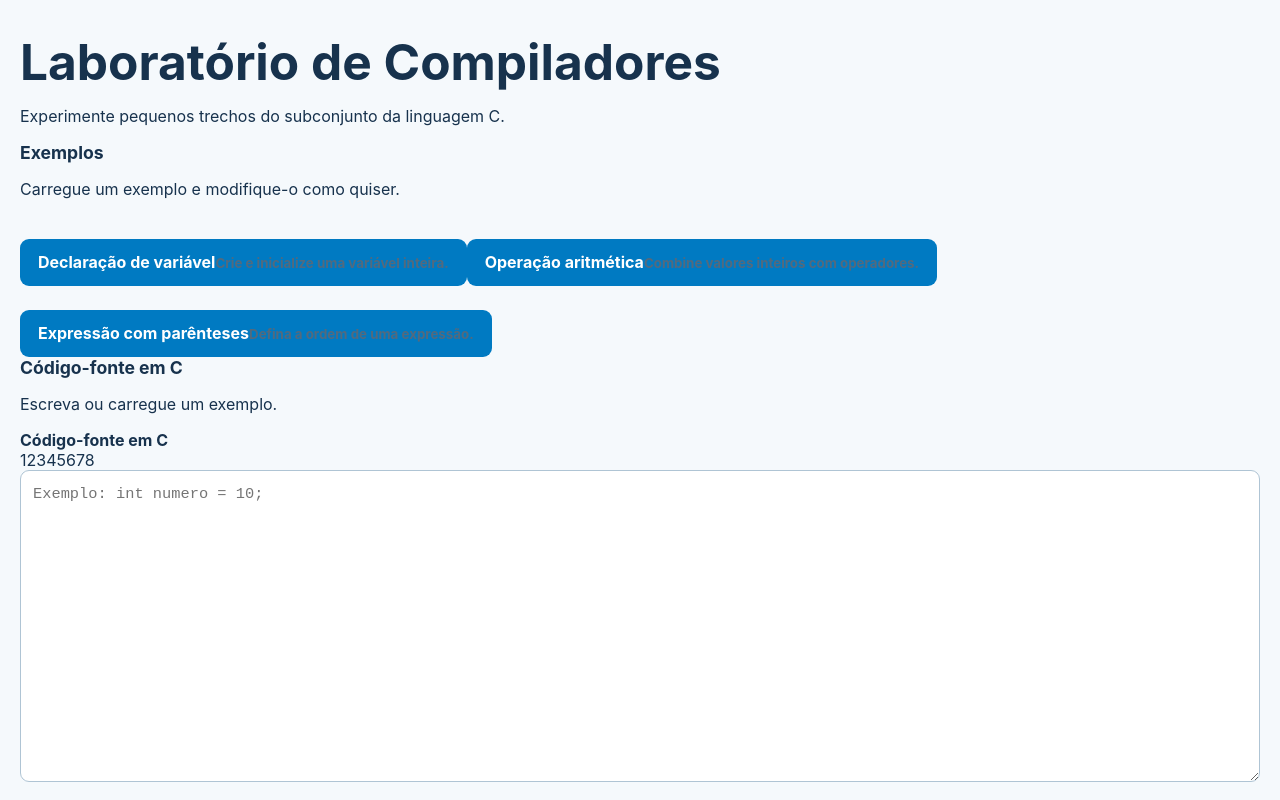
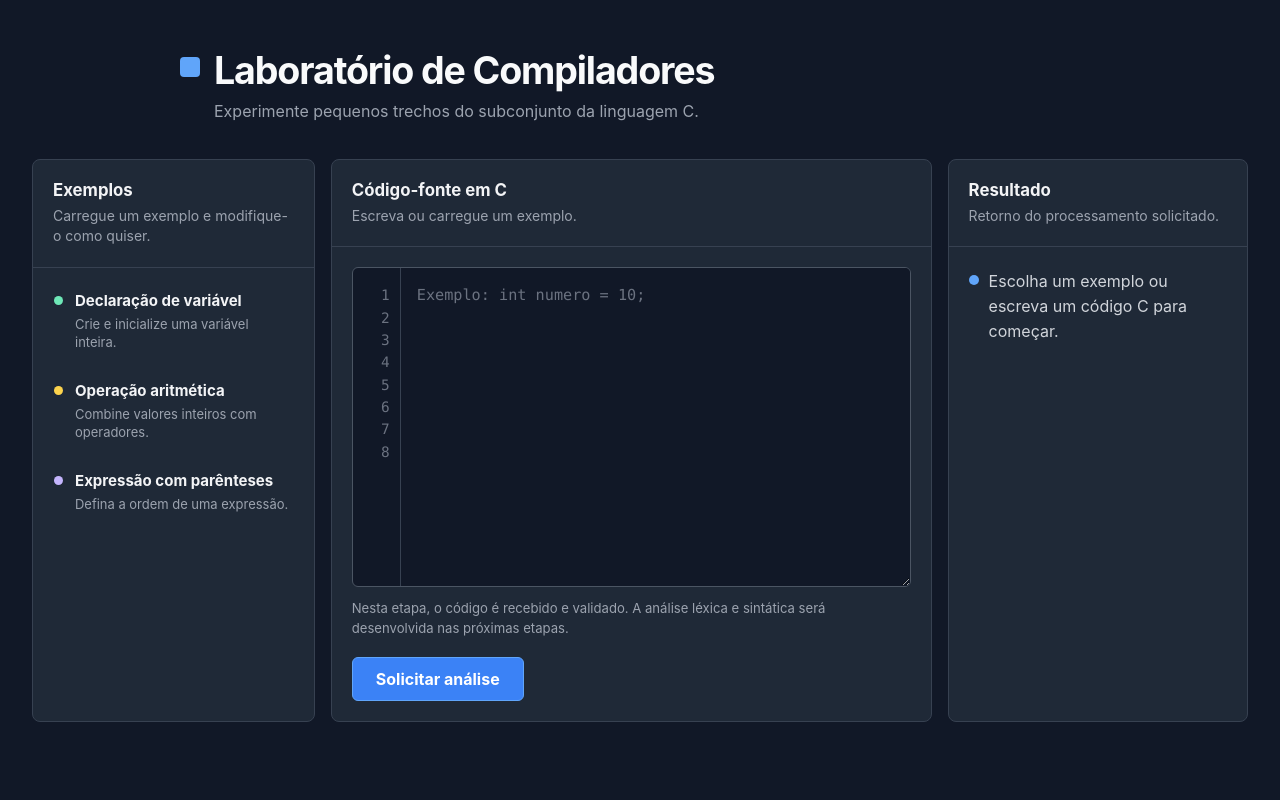
Before and after one commit to Perezz21/Software-Edu-Compiladores, a React (Vite) app in the folder frontend/: page / in a window 1280 px wide. Shown: the top 800 px of the page. Built offline with nearby package versions, Linux system fonts and the light colour scheme; no server answers.

Commit message:
style(frontend): criar tema escuro acadêmico

```diff
--- a/frontend/src/styles.css
+++ b/frontend/src/styles.css
@@ -1,7 +1,7 @@
 :root {
-  font-family: Inter, system-ui, sans-serif;
-  color: #17324d;
-  background: #f5f9fc;
+  font-family: Inter, system-ui, -apple-system, BlinkMacSystemFont, "Segoe UI", sans-serif;
+  color: #e5e7eb;
+  background: #111827;
   font-synthesis: none;
 }
 
@@ -10,153 +10,304 @@
 }
 
 body {
+  min-width: 320px;
   margin: 0;
+  background: #111827;
 }
 
-main {
-  min-height: 100vh;
-  padding: 36px 20px;
+button,
+textarea {
+  font: inherit;
 }
 
-.app-card {
-  width: min(900px, 100%);
-  margin: 0 auto;
-  padding: clamp(24px, 5vw, 48px);
-  background: #ffffff;
-  border-radius: 18px;
-  box-shadow: 0 18px 45px rgba(23, 50, 77, 0.12);
+button {
+  cursor: pointer;
 }
 
-.tag {
-  margin: 0 0 12px;
-  color: #007ac2;
-  font-weight: 700;
-  text-transform: uppercase;
-  font-size: 0.78rem;
-  letter-spacing: 0.08em;
+.workspace {
+  width: min(1440px, 100%);
+  min-height: 100vh;
+  margin: 0 auto;
+  padding: 48px 32px;
+}
+
+.site-header {
+  display: flex;
+  align-items: flex-start;
+  gap: 14px;
+  max-width: 920px;
+  margin: 0 auto 36px;
+}
+
+.site-mark {
+  width: 20px;
+  height: 20px;
+  flex: 0 0 auto;
+  margin-top: 9px;
+  border-radius: 4px;
+  background: #60a5fa;
 }
 
 h1,
-h2 {
+h2,
+p {
   margin: 0;
 }
 
 h1 {
-  font-size: clamp(2rem, 5vw, 3.1rem);
-  line-height: 1.08;
+  color: #f9fafb;
+  font-size: clamp(1.8rem, 4vw, 2.35rem);
+  letter-spacing: -0.03em;
 }
 
-h2 {
-  font-size: 1.1rem;
+.site-header p {
+  margin-top: 6px;
+  color: #9ca3af;
+  line-height: 1.5;
 }
 
-.description {
-  max-width: 760px;
-  margin: 18px 0 30px;
-  color: #3b5266;
-  line-height: 1.65;
+.workspace-grid {
+  display: grid;
+  grid-template-columns: minmax(220px, 0.8fr) minmax(430px, 1.7fr) minmax(240px, 0.85fr);
+  gap: 16px;
 }
 
-.field {
-  display: grid;
-  gap: 8px;
-  margin-top: 20px;
+.panel {
+  min-width: 0;
+  border: 1px solid #374151;
+  border-radius: 8px;
+  background: #1f2937;
 }
 
-label {
-  color: #17324d;
+.panel-heading {
+  padding: 20px;
+  border-bottom: 1px solid #374151;
+}
+
+.panel-heading h2 {
+  color: #f3f4f6;
+  font-size: 1.05rem;
+}
+
+.panel-heading p {
+  margin-top: 6px;
+  color: #9ca3af;
+  font-size: 0.875rem;
+  line-height: 1.45;
+}
+
+.example-list {
+  padding: 8px;
+}
+
+.example-row {
+  display: flex;
+  width: 100%;
+  gap: 12px;
+  padding: 14px 12px;
+  border: 1px solid transparent;
+  border-radius: 6px;
+  color: #e5e7eb;
+  background: transparent;
+  text-align: left;
+}
+
+.example-row:hover,
+.example-row--selected {
+  border-color: #475569;
+  background: #273548;
+}
+
+.example-row strong,
+.example-row small {
+  display: block;
+}
+
+.example-row strong {
+  color: #f3f4f6;
+  font-size: 0.94rem;
+}
+
+.example-row small {
+  margin-top: 5px;
+  color: #9ca3af;
+  font-size: 0.81rem;
+  line-height: 1.4;
+}
+
+.example-dot {
+  width: 9px;
+  height: 9px;
+  flex: 0 0 auto;
+  margin-top: 5px;
+  border-radius: 50%;
+}
+
+.example-dot--green {
+  background: #6ee7b7;
+}
+
+.example-dot--yellow {
+  background: #fcd34d;
+}
+
+.example-dot--purple {
+  background: #c4b5fd;
+}
+
+.editor-panel form {
+  padding: 20px;
+}
+
+.code-editor {
+  display: flex;
+  min-height: 320px;
+  overflow: hidden;
+  border: 1px solid #4b5563;
+  border-radius: 6px;
+  background: #111827;
+}
+
+.line-numbers {
+  display: flex;
+  flex-direction: column;
+  width: 48px;
+  flex: 0 0 48px;
+  padding: 16px 10px;
+  border-right: 1px solid #374151;
+  color: #6b7280;
+  font-family: ui-monospace, SFMono-Regular, Consolas, monospace;
+  font-size: 0.9rem;
+  line-height: 1.55;
+  text-align: right;
+  user-select: none;
+}
+
+textarea {
+  width: 100%;
+  min-height: 318px;
+  resize: vertical;
+  border: 0;
+  outline: 0;
+  padding: 16px;
+  color: #e5e7eb;
+  background: #111827;
+  font-family: ui-monospace, SFMono-Regular, Consolas, monospace;
+  font-size: 0.95rem;
+  line-height: 1.55;
+}
+
+textarea::placeholder {
+  color: #6b7280;
+}
+
+textarea:focus {
+  box-shadow: inset 0 0 0 1px #60a5fa;
+}
+
+.editor-note {
+  margin: 12px 0 18px;
+  color: #9ca3af;
+  font-size: 0.82rem;
+  line-height: 1.5;
+}
+
+.primary-button {
+  min-width: 172px;
+  padding: 11px 16px;
+  border: 1px solid #60a5fa;
+  border-radius: 6px;
+  color: #ffffff;
+  background: #3b82f6;
   font-weight: 700;
 }
 
-select,
-textarea,
-button {
-  font: inherit;
+.primary-button:hover:not(:disabled) {
+  border-color: #93c5fd;
+  background: #2563eb;
 }
 
-select,
-textarea {
-  width: 100%;
-  border: 1px solid #afc4d4;
-  border-radius: 9px;
-  padding: 12px;
-  color: #17324d;
-  background: #ffffff;
+.primary-button:focus-visible,
+.example-row:focus-visible {
+  outline: 3px solid rgba(96, 165, 250, 0.45);
+  outline-offset: 2px;
 }
 
-textarea {
-  resize: vertical;
-  min-height: 220px;
-  font-family: "Courier New", monospace;
-  font-size: 0.96rem;
-  line-height: 1.55;
-}
-
-select:focus,
-textarea:focus {
-  outline: 3px solid rgba(0, 122, 194, 0.22);
-  border-color: #007ac2;
-}
-
-small {
-  color: #526a7e;
-  line-height: 1.45;
-}
-
-button {
-  margin-top: 24px;
-  border: 0;
-  border-radius: 9px;
-  padding: 13px 18px;
-  color: #ffffff;
-  background: #007ac2;
-  cursor: pointer;
-  font-weight: 700;
-}
-
-button:hover:not(:disabled) {
-  background: #005f97;
-}
-
-button:disabled {
+.primary-button:disabled {
   cursor: wait;
   opacity: 0.7;
 }
 
-.result {
-  margin-top: 30px;
-  padding: 18px;
-  border-radius: 10px;
-  border-left: 5px solid;
+.result-content {
+  display: flex;
+  align-items: flex-start;
+  gap: 10px;
+  padding: 22px 20px;
 }
 
-.result p {
-  margin: 8px 0 0;
+.result-content p {
+  color: #d1d5db;
   line-height: 1.55;
 }
 
-.result--info {
-  border-color: #007ac2;
-  background: #eaf4fb;
+.result-indicator {
+  width: 10px;
+  height: 10px;
+  flex: 0 0 auto;
+  margin-top: 6px;
+  border-radius: 50%;
+  background: #60a5fa;
 }
 
-.result--success {
-  border-color: #198754;
-  background: #e9f7ef;
+.result-panel--success .result-indicator {
+  background: #6ee7b7;
 }
 
-.result--error {
-  border-color: #b42318;
-  background: #fff0ee;
+.result-panel--error .result-indicator {
+  background: #fca5a5;
 }
 
-@media (max-width: 560px) {
-  main {
-    padding: 16px;
+@media (max-width: 1020px) {
+  .workspace-grid {
+    grid-template-columns: minmax(220px, 0.8fr) minmax(400px, 1.5fr);
   }
 
-  .app-card {
-    padding: 24px 18px;
-    border-radius: 12px;
+  .result-panel {
+    grid-column: 1 / -1;
   }
 }
+
+@media (max-width: 720px) {
+  .workspace {
+    padding: 28px 16px;
+  }
+
+  .site-header {
+    margin-bottom: 24px;
+  }
+
+  .workspace-grid {
+    grid-template-columns: 1fr;
+  }
+
+  .result-panel {
+    grid-column: auto;
+  }
+
+  .code-editor {
+    min-height: 260px;
+  }
+
+  textarea {
+    min-height: 258px;
+  }
+}
+
+.sr-only {
+  position: absolute;
+  width: 1px;
+  height: 1px;
+  overflow: hidden;
+  clip: rect(0, 0, 0, 0);
+  white-space: nowrap;
+}
```
